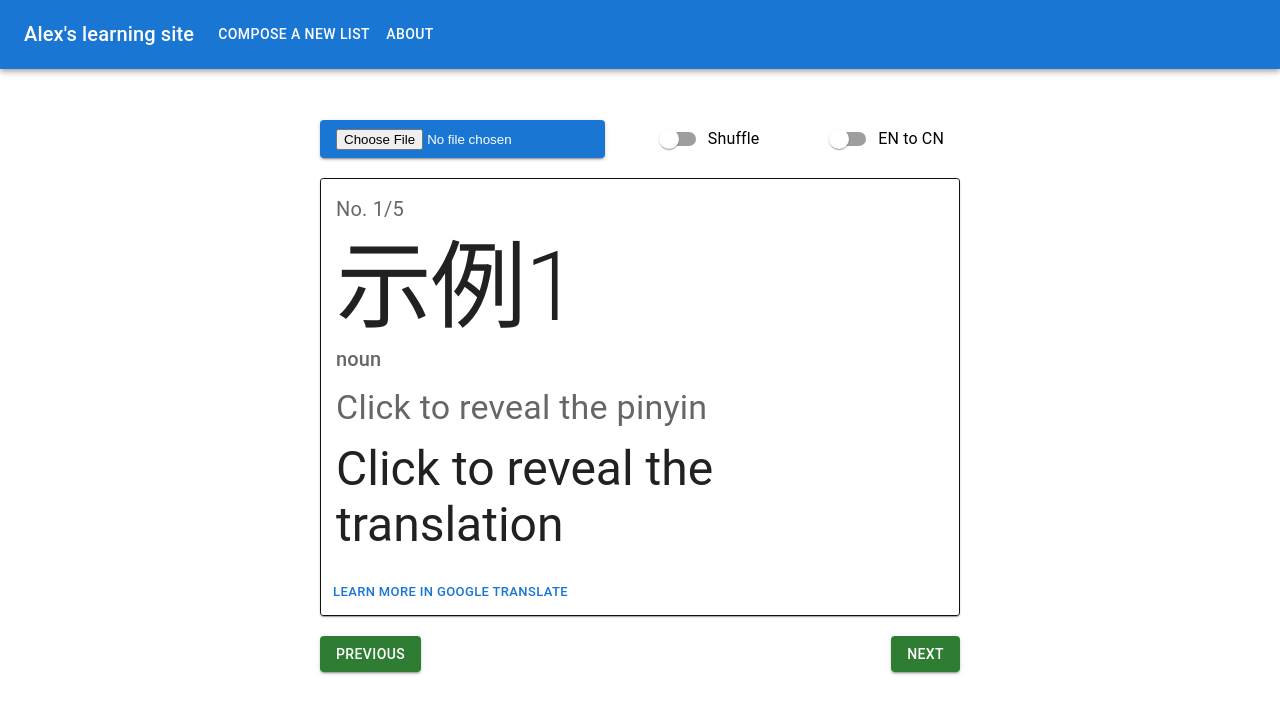
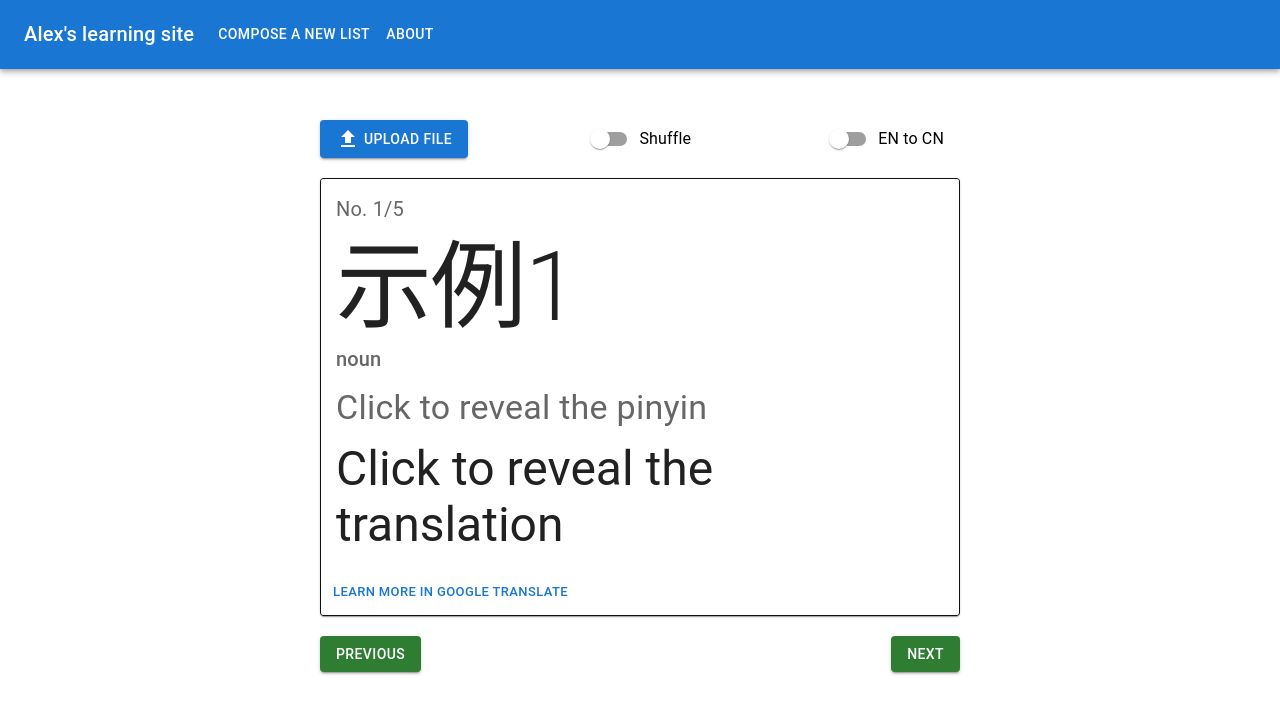
Before and after one commit to HaochenQ/React-Chinese-learning-App, a React (Create React App) app: page / in a window 1280 px wide. Shown: the top 714 px of the page. Built offline with nearby package versions, Linux system fonts and the light colour scheme; the HTML template or start-up script is replaced by a standard one.

Commit message:
add upload icon

```diff
--- a/src/pages/Home.jsx
+++ b/src/pages/Home.jsx
@@ -5,6 +5,7 @@ import { Button } from "@mui/material";
 import ContrlledSwitch from "../components/ControlledSwitch";
 import wordsShuffle from "../util/shuffle";
 import { ComposedListContext } from "../util/ComposedListContext";
+import FileUploadIcon from "@mui/icons-material/FileUpload";
 
 export default function Home() {
   let word;
@@ -12,6 +13,7 @@ export default function Home() {
   //current index in original word list
   const [current, setCurrent] = React.useState(0);
   const [files, setFiles] = React.useState("");
+  const [fileName, setFileName] = React.useState(null);
   //const [composedList, setComposedList] = React.useState([]);
   const [shuffle, setShuffle] = React.useState(false);
   const [ENmode, setENMode] = React.useState(false);
@@ -93,7 +95,12 @@ export default function Home() {
   };
 
   const handleChange = (e) => {
+    console.log(e.target.files[0]);
+
+    setFileName(e.target.files[0].name);
     const fileReader = new FileReader();
+    //file name e.target.files[0].name
+    //extension e.target.files[0].type
     fileReader.readAsText(e.target.files[0], "UTF-8");
     fileReader.onload = (e) => {
       setFiles(e.target.result);
@@ -136,8 +143,16 @@ export default function Home() {
     <div className="body">
       <div className="word-card">
         <div className="input-bar">
-          <Button variant="contained">
-            <input type="file" onChange={handleChange} />
+          <Button variant="contained" component="label">
+            {fileName ? (
+              fileName
+            ) : (
+              <>
+                <FileUploadIcon />
+                &nbsp;Upload File
+              </>
+            )}
+            <input type="file" hidden onChange={handleChange} />
           </Button>
           <ContrlledSwitch
             handleChange={handleSwitchChange}
```
